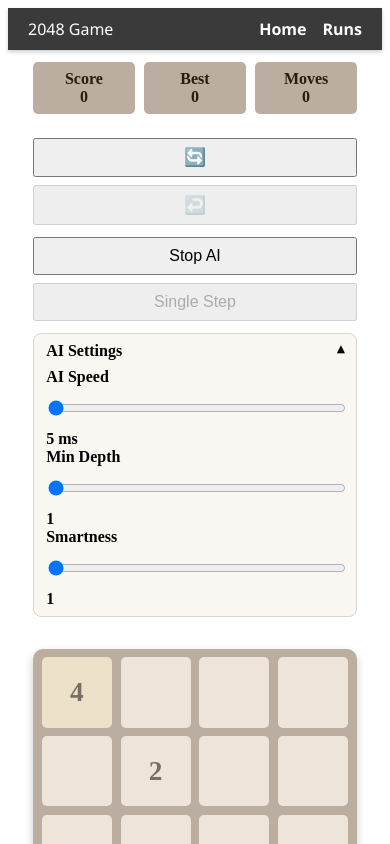
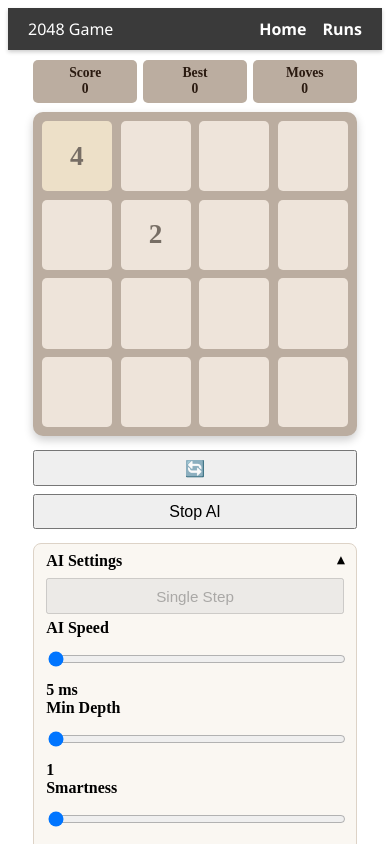
Before and after one commit to zvweiss/2048-Angular, an Angular app: page / in a window 390 px wide. Both pictures are taken after a click on the heading "AI Settings". Shown: the top 844 px of the page. Built offline with nearby package versions, Linux system fonts and the light colour scheme; no server answers.

Commit message:
Tighten mobile controls layout

```diff
--- a/src/app/pages/game-page/game-page.component.css
+++ b/src/app/pages/game-page/game-page.component.css
@@ -16,6 +16,9 @@
   --board-width: calc(
     (4 * var(--tile-size)) + (3 * var(--tile-gap)) + (2 * var(--board-pad))
   );
+  --space-1: 0.3rem;
+  --space-2: 0.6rem;
+  --space-3: 0.9rem;
 }
 
 .page-container {
@@ -29,8 +32,8 @@
 .score-container {
   display: grid;
   grid-template-columns: repeat(3, minmax(0, 1fr));
-  gap: 0.6rem;
-  margin-bottom: 0.75rem;
+  gap: var(--space-1);
+  margin-bottom: var(--space-1);
   width: var(--board-width);
   max-width: 100%;
 }
@@ -40,13 +43,13 @@
   background: #bbada0;
   color: #2a1a10;
   font-weight: bold;
-  padding: 0.5rem;
+  padding: 0.4rem;
   text-align: center;
   border-radius: 5px;
 }
 
 .controls {
-  margin: 0.75rem 0;
+  margin: var(--space-1) 0 var(--space-2);
   display: flex;
   flex-direction: row;
   gap: 0.5rem;
@@ -56,23 +59,27 @@
 }
 
 .controls button {
-  font-size: 1.1rem;
-  padding: 0.45rem 0.9rem;
+  font-size: 1.02rem;
+  padding: 0.4rem 0.7rem;
 }
 
 .ai-controls {
   display: flex;
   flex-direction: column;
-  gap: 0.75rem;
+  gap: var(--space-1);
   width: var(--board-width);
   max-width: 100%;
-  margin-bottom: 1rem;
+  margin-bottom: var(--space-1);
 }
 
 .ai-primary {
   display: flex;
   flex-direction: column;
-  gap: 0.6rem;
+  gap: var(--space-1);
+}
+
+.ai-step-primary {
+  display: none;
 }
 
 .ai-controls label {
@@ -117,6 +124,14 @@
   background: #faf7f2;
 }
 
+.ai-step-secondary {
+  display: block;
+  width: 100%;
+  margin-bottom: var(--space-1);
+  padding: 0.45rem 0.75rem;
+  font-size: 0.95rem;
+}
+
 .ai-advanced summary {
   font-weight: 600;
   cursor: pointer;
@@ -146,7 +161,7 @@
 
 app-game-board {
   display: block;
-  margin: 1rem 0;
+  margin: var(--space-1) 0 var(--space-2);
   width: var(--board-width);
   max-width: 100%;
 }
@@ -178,11 +193,27 @@ app-game-board {
 
 @media (max-width: 600px) {
   .game-container {
-    padding: 0.75rem 0.5rem;
+    padding: var(--space-2) var(--space-1);
   }
 
   .score-container {
     grid-template-columns: repeat(3, minmax(0, 1fr));
+  }
+
+  .page-container > app-game-board {
+    order: 2;
+  }
+
+  .page-container > .controls {
+    order: 3;
+  }
+
+  .page-container > .ai-controls {
+    order: 4;
+  }
+
+  .page-container > .ai-summary {
+    order: 5;
   }
 
   .controls {
@@ -206,6 +237,29 @@ app-game-board {
   .ai-buttons {
     flex-direction: column;
   }
+
+  .ai-step-primary {
+    display: none;
+  }
+}
+
+@media (max-width: 390px) {
+  .score-container {
+    gap: 0.35rem;
+  }
+
+  .score-box {
+    padding: 0.35rem;
+    font-size: 0.85rem;
+  }
+
+  .controls button {
+    font-size: 1rem;
+  }
+
+  .ai-controls {
+    gap: var(--space-1);
+  }
 }
 
 .overlay {
--- a/src/app/pages/game-page/game-page.component.html
+++ b/src/app/pages/game-page/game-page.component.html
@@ -19,16 +19,19 @@
 
     <div class="controls">
       <button (click)="restart()">🔄</button>
-      <button (click)="undo()" [disabled]="!(undoAvailable$ | async)">↩️</button>
+      <button (click)="toggleAiRun()" [disabled]="gameOverActive">
+        {{ aiRunning ? 'Stop AI' : 'Run AI' }}
+      </button>
     </div>
 
     <div class="ai-controls">
       <div class="ai-primary">
         <div class="ai-buttons">
-          <button (click)="toggleAiRun()" [disabled]="gameOverActive">
-            {{ aiRunning ? 'Stop AI' : 'Run AI' }}
-          </button>
-          <button (click)="stepAi()" [disabled]="aiRunning || gameOverActive">
+          <button
+            class="ai-step-primary"
+            (click)="stepAi()"
+            [disabled]="aiRunning || gameOverActive"
+          >
             Single Step
           </button>
         </div>
@@ -36,6 +39,13 @@
 
       <details class="ai-advanced">
         <summary>AI Settings</summary>
+        <button
+          class="ai-step-secondary"
+          (click)="stepAi()"
+          [disabled]="aiRunning || gameOverActive"
+        >
+          Single Step
+        </button>
         <label class="ai-speed">
           AI Speed
           <input
```
